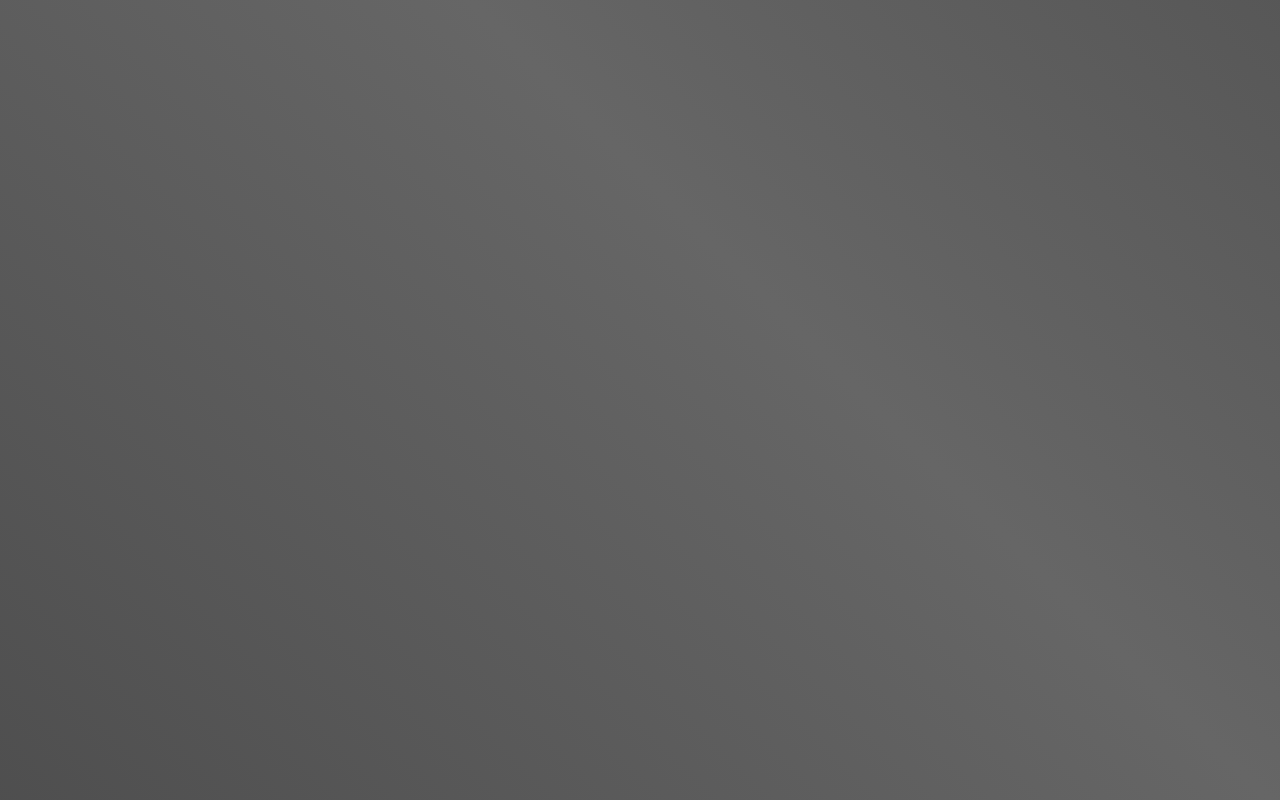
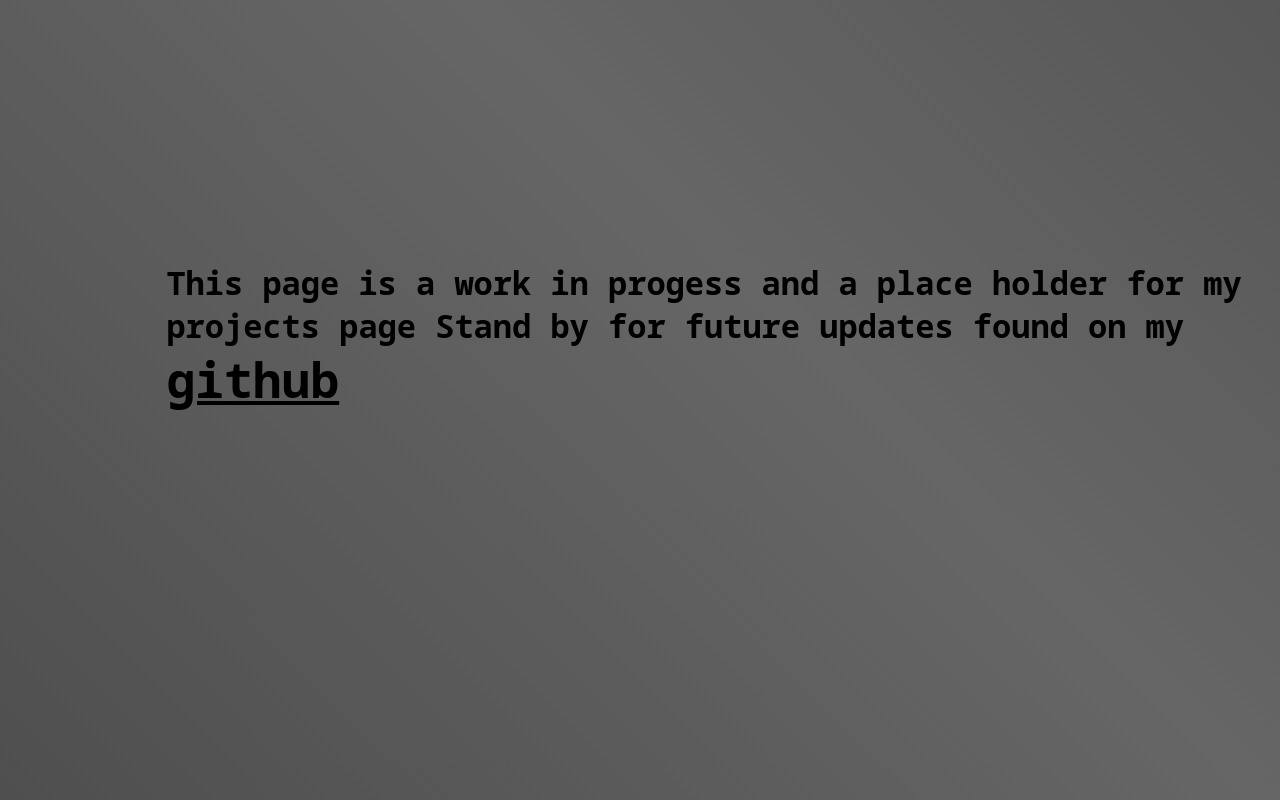
Before and after one commit to Kaiolohia/personal-website, a React (Create React App) app: page / in a window 1280 px wide. Both pictures are taken after a click on the element "NEXT PAGE". Built offline with nearby package versions, Linux system fonts and the light colour scheme.

Commit message:
updated WIP placeholder

```diff
--- a/src/PageTwo.js
+++ b/src/PageTwo.js
@@ -1,11 +1,16 @@
 import React from "react";
 import BackgroundAnimation from "./BackgroundAnimation";
+
+import "./pagetwo.css"
 
 export default function PageTwo ({inc, dec}) {
     return (
         <div className="background">
             <BackgroundAnimation/>
-            This page is a work in progess and a place holder for my projects page
+            <h1 className="temp">
+                This page is a work in progess and a place holder for my projects page
+                Stand by for future updates found on my <a href="https://www.github.com/Kaiolohia/personal-website">github</a>
+            </h1>
         </div>
     )
 }
--- /dev/null
+++ b/src/pagetwo.css
@@ -0,0 +1,7 @@
+.temp {
+    z-index: 1;
+    font-family: "Noto sans mono", monospace;
+    position: absolute;
+    left: 13%;
+    top: 30%;
+}
```
